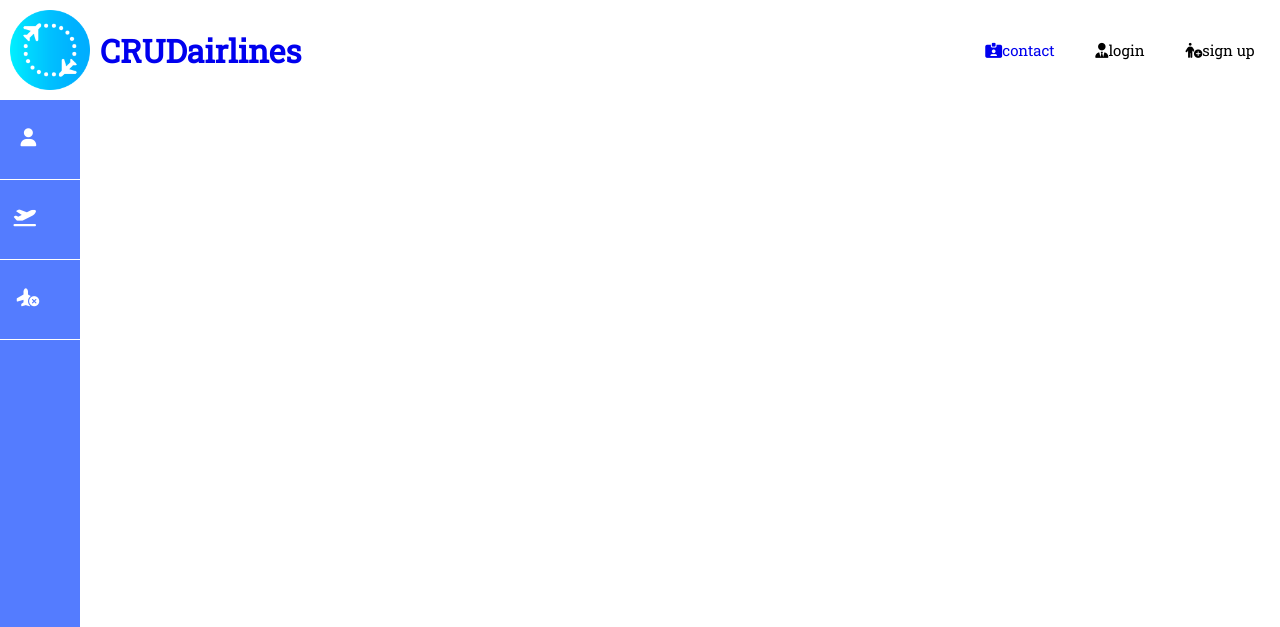
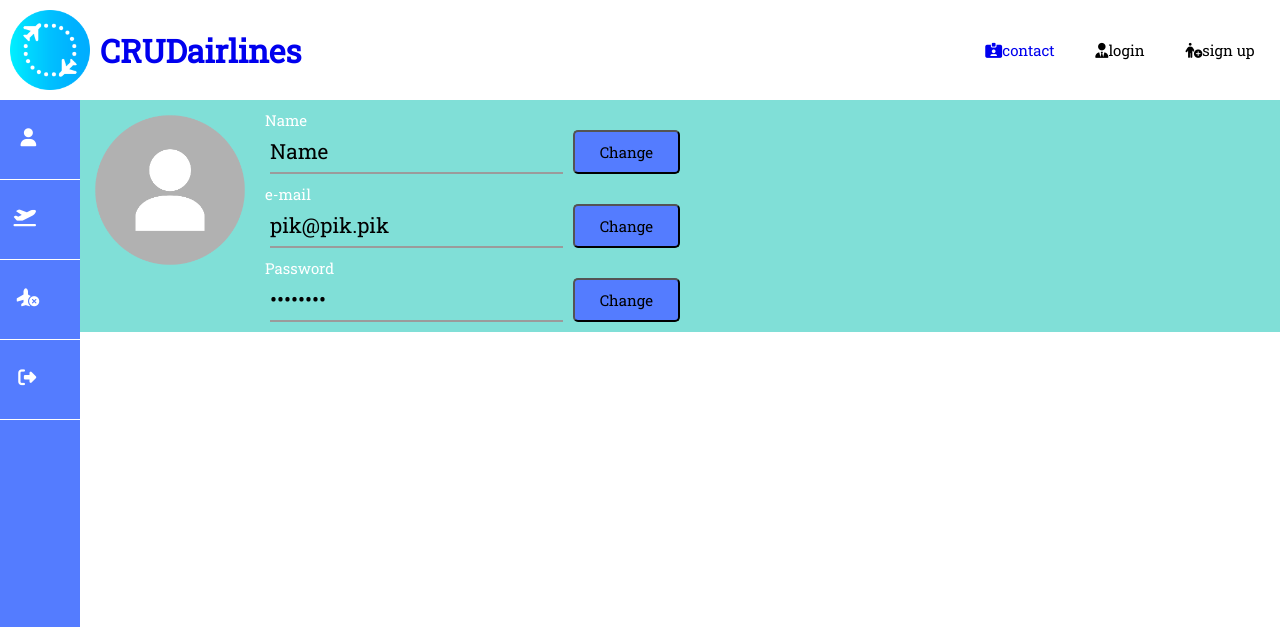
Before and after one commit to jochem11/CRUD, a PHP site: page /CRUD/profile.php in a window 1280 px wide. Shown: the top 627 px of the page. Run offline with PHP 8.4, Linux system fonts and the light colour scheme; some libraries are stand-ins or nearby versions.

Commit message:
profiel klaar?

```diff
--- a/css/styles.css
+++ b/css/styles.css
@@ -1409,7 +1409,7 @@
   font-size: 1.3rem;
   padding: 7px 0;
   background: transparent;
-  transition: border-color 0.2s;
+  transition: border-color 0.5s;
 }
 
 .form__field:focus {
@@ -1836,7 +1836,7 @@
 }
 
 /*////////////////////////////////////////////|
----------------------profile------------------|
+---------------------sidenav------------------|
 //////////////////////////////////////////////|*/
 
 .sidenav {
@@ -1879,6 +1879,7 @@
 
 .sidenav .content a p i {
   padding-right: 34px;
+  background-color: #547cff;
 }
 
 .sidenav .content a p .booked_flights {
@@ -1890,6 +1891,62 @@
   margin-left: -32px;
 }
 
+.sidenav .content a p .Logout {
+  margin-left: -7px;
+}
+
 .sidenav .content a:hover {
   left: 0;
 }
+
+.main-profile {
+  margin-left: 80px;
+  padding-top: 100px;
+}
+
+/*//////////////////////////////////|
+---------------profile--------------|
+////////////////////////////////////|*/
+
+.profilecontainer {
+  width: 100%;
+  min-height: 100px;
+  height: 100%;
+  background-color: #80dfd7;
+  display: flex;
+}
+
+.profilecontainer .profilepic {
+  width: 15%;
+  height: auto;
+}
+
+.profilecontainer .profilepic img {
+  width: 100%;
+}
+
+.profilecontainer .data {
+  color: white;
+  width: 35%;
+  height: 100%;
+  padding-left: 10px;
+  padding-bottom: 10px;
+}
+
+.profilecontainer .data p {
+  margin-left: -5px;
+  font-size: 15px;
+  margin-top: 10px;
+}
+
+.profilecontainer .data .input-edit {
+  display: flex;
+}
+
+.profilecontainer .data .input-edit button {
+  font-size: 15px;
+  background-color: #547cff;
+  padding: 10px 25px 10px 25px;
+  border-radius: 5px;
+  margin-left: 10px;
+}
--- a/profile.php
+++ b/profile.php
@@ -15,23 +15,57 @@
   </head>
   <body>
     <?php include("navbar.php"); ?>
-    <div class="sidenav">
-      <div class="content">
-        <a href="#"
-          >profile
-          <p><i class="fa-solid fa-user"></i></p
-        ></a>
-        <a href="#"
-          >booked flights
-          <p><i class="fa-solid fa-plane-departure booked_flights"></i></p
-        ></a>
-        <a href="#"
-          >cancelled flights
-          <p><i class="fa-solid fa-plane-circle-xmark cancelled_flights"></i></p
-        ></a>
+    <?php include("sidenav.php"); ?>
+    <main class="main-profile">
+      <div class="profilecontainer">
+        <div class="profilepic">
+          <img src="pictures/Profile-PNG-File.png" alt="profilepic" />
+        </div>
+        <div class="data">
+          <form action="" method="post">
+            <p>Name</p>
+            <div class="input-edit">
+              <input
+                value="Name"
+                type="input"
+                class="form__field"
+                placeholder="Name"
+                name="Name"
+                id="name"
+                required
+              />
+              <button type="submit" name="Name">Change</button>
+            </div>
+            <p>e-mail</p>
+            <div class="input-edit">
+              <input
+                value="pik@pik.pik"
+                type="input"
+                class="form__field"
+                placeholder="e-mail"
+                name="e-mail"
+                id="name"
+                required
+              />
+              <button type="submit" name="e-mail">Change</button>
+            </div>
+            <p>Password</p>
+            <div class="input-edit">
+              <input
+                value="Password"
+                type="password"
+                class="form__field"
+                placeholder="Password"
+                name="password"
+                id="name"
+                required
+              />
+              <button type="submit" name="pw">Change</button>
+            </div>
+          </form>
+        </div>
       </div>
-    </div>
-    <main></main>
+    </main>
     <script src="js/main.js"></script>
     <script
       src="https://kit.fontawesome.com/33689bd479.js"
--- /dev/null
+++ b/sidenav.php
@@ -0,0 +1,20 @@
+<div class="sidenav">
+      <div class="content">
+        <a href="#"
+          >profile
+          <p><i class="fa-solid fa-user"></i></p
+        ></a>
+        <a href="#"
+          >booked flights
+          <p><i class="fa-solid fa-plane-departure booked_flights"></i></p
+        ></a>
+        <a href="#"
+          >cancelled flights
+          <p><i class="fa-solid fa-plane-circle-xmark cancelled_flights"></i></p
+        ></a>
+        <a href="#"
+          >Logout
+          <p><i class="fa-solid fa-right-from-bracket Logout"></i></p
+        ></a>
+      </div>
+    </div>
```
Also changed, not shown: pictures/Profile-PNG-File.png (added).
